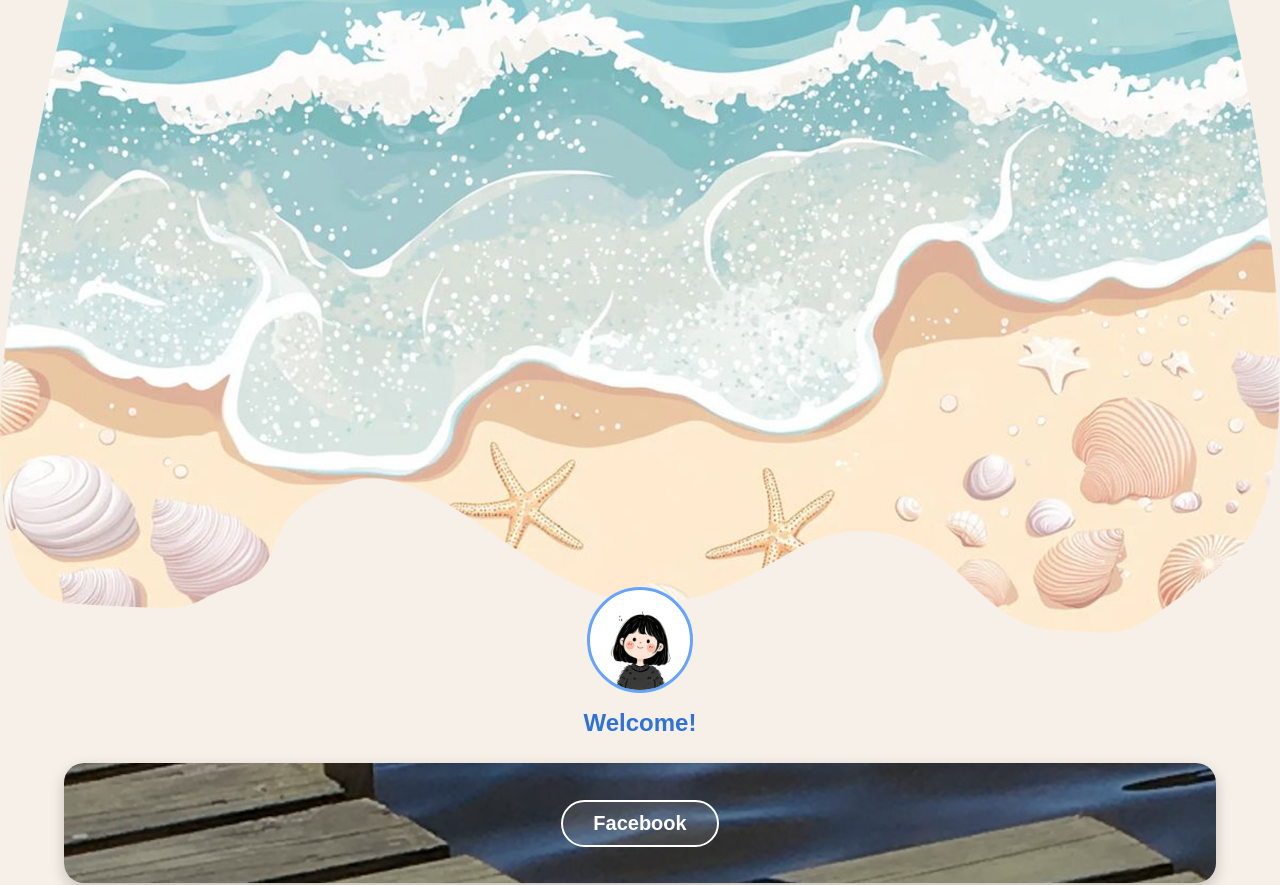
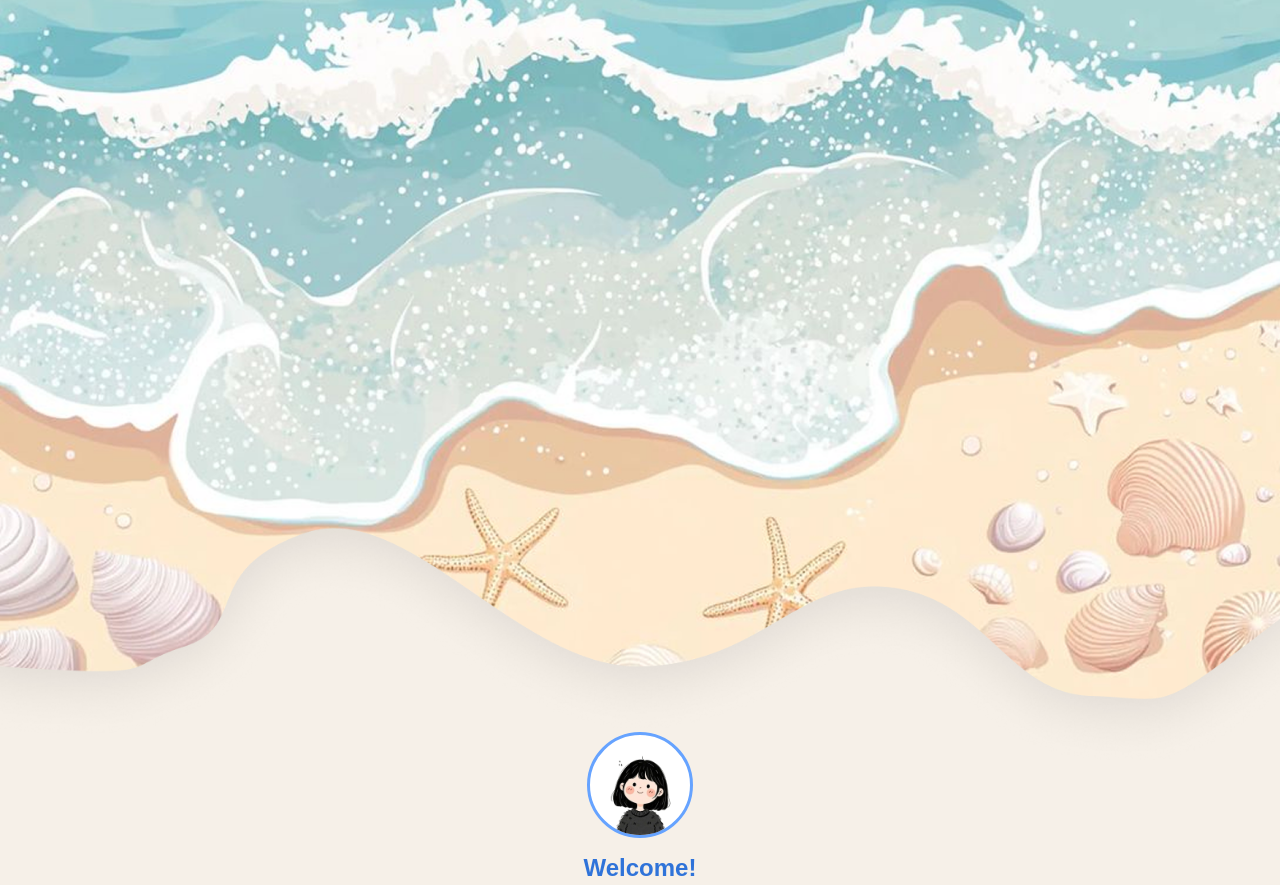
Before and after one commit to Tatlvn/NFC, a plain HTML site: page index.html in a window 1280 px wide. Shown: the top 885 px of the page. Drawn offline with Linux system fonts and the light colour scheme.

Commit message:
update image

```diff
--- a/index.html
+++ b/index.html
@@ -9,7 +9,7 @@
   <body>
     <!-- Ảnh nền đầu trang -->
     <div class="header">
-      <img src="Image/head.png" alt="Header" />
+      <img src="Image/header.png" alt="Header" />
     </div>
 
     <!-- Ảnh avatar -->
```
Also changed, not shown: Image/header.png (added).
